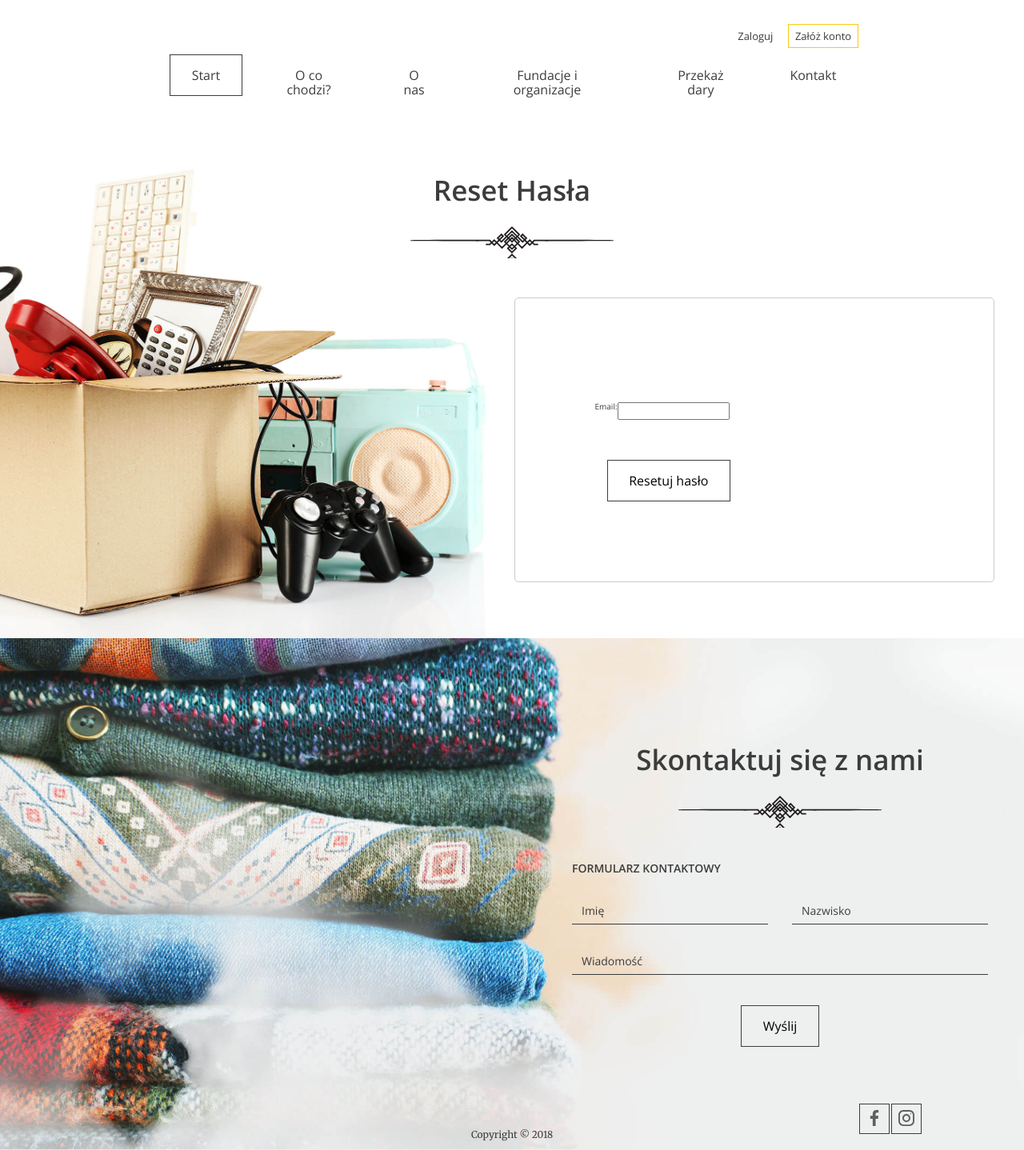
After one commit to OnizukaGit/django_good_hands_website, a Django app: page /reset-password/ in a window 1280 px wide. The commit adds this page. Shown: the whole page at 80% size. Run offline with Django 4.2, Linux system fonts and the light colour scheme.

Commit message:
reset_password_in_progress

```diff
--- a/good_hands_website/urls.py
+++ b/good_hands_website/urls.py
@@ -14,10 +14,12 @@ Including another URLconf
     2. Add a URL to urlpatterns:  path('blog/', include('blog.urls'))
 """
 from django.contrib import admin
+from django.contrib.auth import views as auth_views
 from django.urls import path, re_path
 from website.views import LandingPage, AddDonation, FormConfirmation, Login, Register,\
                             Logout, CategoriesView, DonationView, InstitutionView, UserPanel,\
-                            ListUsers, UpdateUsers
+                            ListUsers, UpdateUsers, ResetPassword, PasswordResetDone, PasswordResetConfirm, \
+                            PasswordResetComplete
 
 urlpatterns = [
     path('admin/', admin.site.urls),
@@ -30,6 +32,11 @@ urlpatterns = [
     path('login/', Login.as_view(), name="login"),
     path('logout/', Logout.as_view(), name="logout"),
 
+    path('reset-password/', ResetPassword.as_view(), name='reset_password'),
+    path('reset-password-sent/', PasswordResetDone.as_view(), name="password_reset_done"),
+    path('reset/<uid64>/<token>/', PasswordResetConfirm.as_view(), name="password_reset_confirm"),
+    path('reset-password-complete/,', PasswordResetComplete.as_view(), name="password_reset_complete"),
+
     path('list-users/', ListUsers.as_view(), name="list-users"),
     path('update-user/<int:pk>', UpdateUsers.as_view(), name='update-user'),
 
--- a/templates/basic.html
+++ b/templates/basic.html
@@ -69,6 +69,7 @@
  {% csrf_token %}
 
 {% endblock %}
+        {% block help %}
             <footer>
       <div class="contact">
         <h2>Skontaktuj się z nami</h2>
@@ -104,6 +105,7 @@
         </div>
       </div>
     </footer>
+        {% endblock %}
 <script src="{% static "js/app.js" %}"></script>
 </body>
 </html>
--- a/website/templates/website/login.html
+++ b/website/templates/website/login.html
@@ -10,6 +10,7 @@
           {{ form }}
 
         <div class="form-group form-group--buttons">
+          <a href="{% url 'reset_password' %}#reset" class="btn btn--without-border">Nie pamiętasz hasła?</a>
           <a href="{% url 'register' %}#register" class="btn btn--without-border">Załóż konto</a>
           <button class="btn" type="submit">Zaloguj się</button>
         </div>
--- /dev/null
+++ b/website/templates/website/reset_password.html
@@ -0,0 +1,45 @@
+{% extends "basic.html" %}
+{% load static %}
+{% block one %}
+    <section id="reset" class="login-page">
+      <h2>Reset Hasła</h2>
+      <div class="form--reset">
+<form action="" method="post">
+    {% csrf_token %}
+    {{ form }}
+     <div class="form-group form-group--buttons">
+     <button class="btn" href="{% url 'password_reset_done' %}" type="submit">Resetuj hasło</button>
+     </div>
+
+</form>
+
+<style>
+.form--reset {
+  display: flex;
+  flex-direction: column;
+  align-items: flex-start;
+  margin: 20px;
+  padding: 100px;
+  border: 1px solid #ccc;
+  border-radius: 5px;
+  width: 600px;
+  margin-left: 50%;
+}
+
+label {
+  margin-bottom: 10px;
+}
+
+input[type="text"],
+input[type="password"],
+input[type="checkbox"] {
+  padding: 5px;
+  margin-bottom: 10px;
+  width: 100%;
+  box-sizing: border-box;
+}
+
+</style>
+      </div>
+    </section>
+{% endblock %}
--- a/website/views.py
+++ b/website/views.py
@@ -5,9 +5,10 @@ from website.models import Donation, Institution, Category
 from django.db.models import Sum
 from django.core.paginator import Paginator
 from django.urls import reverse_lazy
-from website.forms import RegisterForm, LoginForm, DonationForm
+from website.forms import RegisterForm, LoginForm, DonationForm, ResetPasswordForm
 from django.contrib.auth import logout
-from django.contrib.auth.views import LoginView
+from django.contrib.auth.views import LoginView, PasswordResetView, PasswordResetDoneView, PasswordResetConfirmView, \
+    PasswordResetCompleteView
 from rest_framework import generics
 from .serializers import DonationSerializer, CategorySerializer, InstitutionSerializer
 from django.contrib.auth.models import User
@@ -36,8 +37,8 @@ class LandingPage(View):
             "institution_quantity": institution_quantity,
             "total_quantity": total_quantity,
             "institution_page_one": institution_page_one,
-            "institution_page_two" : institution_page_two,
-            "institution_page_three" : institution_page_three,
+            "institution_page_two": institution_page_two,
+            "institution_page_three": institution_page_three,
         })
 
 
@@ -129,3 +130,19 @@ class UpdateUsers(UpdateView):
 
     def test_func(self):
         return self.request.user.is_superuser
+
+
+class ResetPassword(PasswordResetView):
+    template_name = 'website/reset_password.html'
+
+
+class PasswordResetDone(PasswordResetDoneView):
+    template_name = 'website/password_reset_done.html'
+
+
+class PasswordResetConfirm(PasswordResetConfirmView):
+    template_name = 'website/password_reset_complete.html'
+
+
+class PasswordResetComplete(PasswordResetCompleteView):
+    template_name = 'website/password_reset_done.html'
```
Also changed, not shown: good_hands_website/settings.py (+8 -9 lines), website/forms.py (+17 -7 lines), website/templates/website/password_reset_complete.html (added, +11 -0 lines), website/templates/website/password_reset_confirm.html (added, +45 -0 lines), website/templates/website/password_reset_done.html (added, +9 -0 lines).
